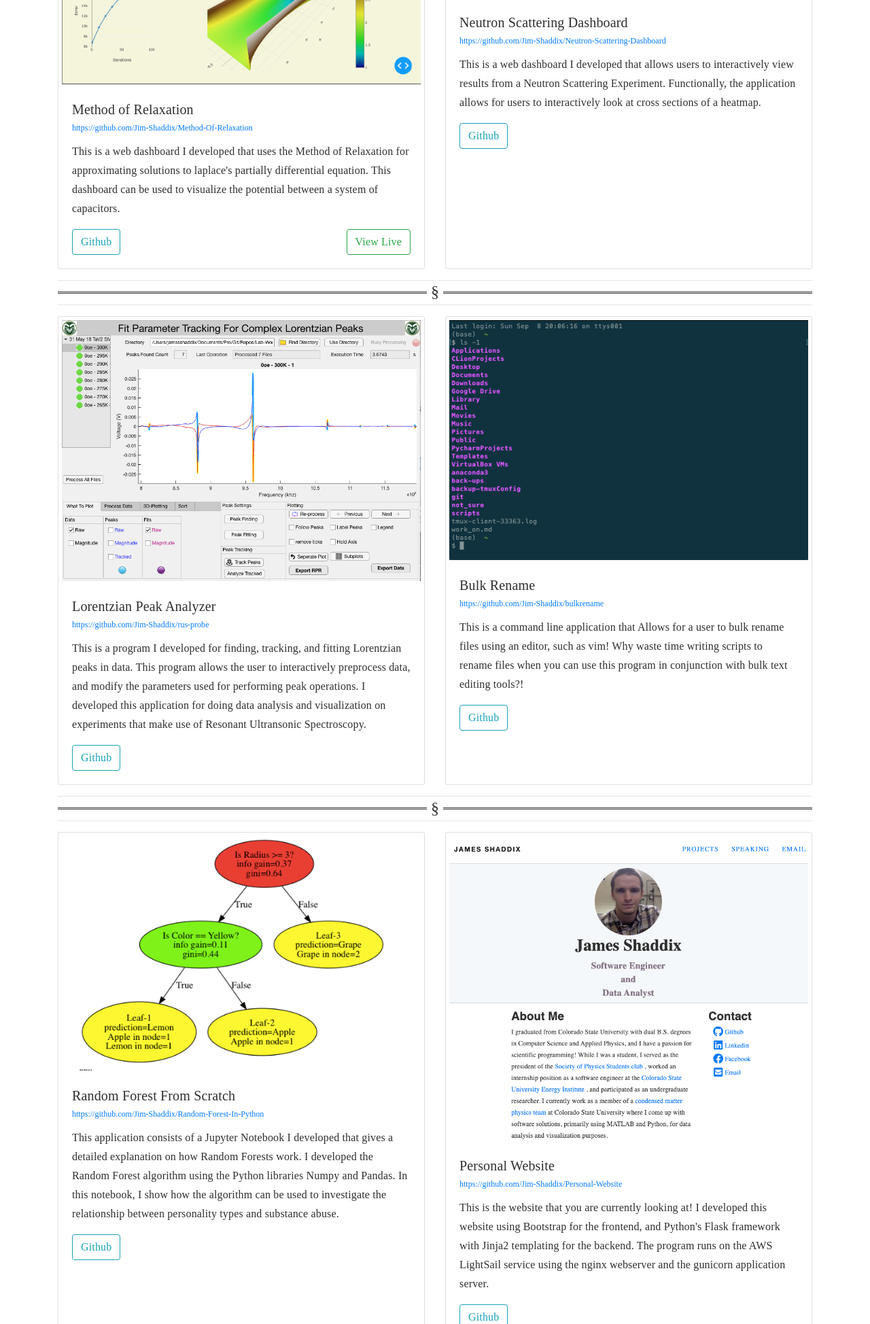
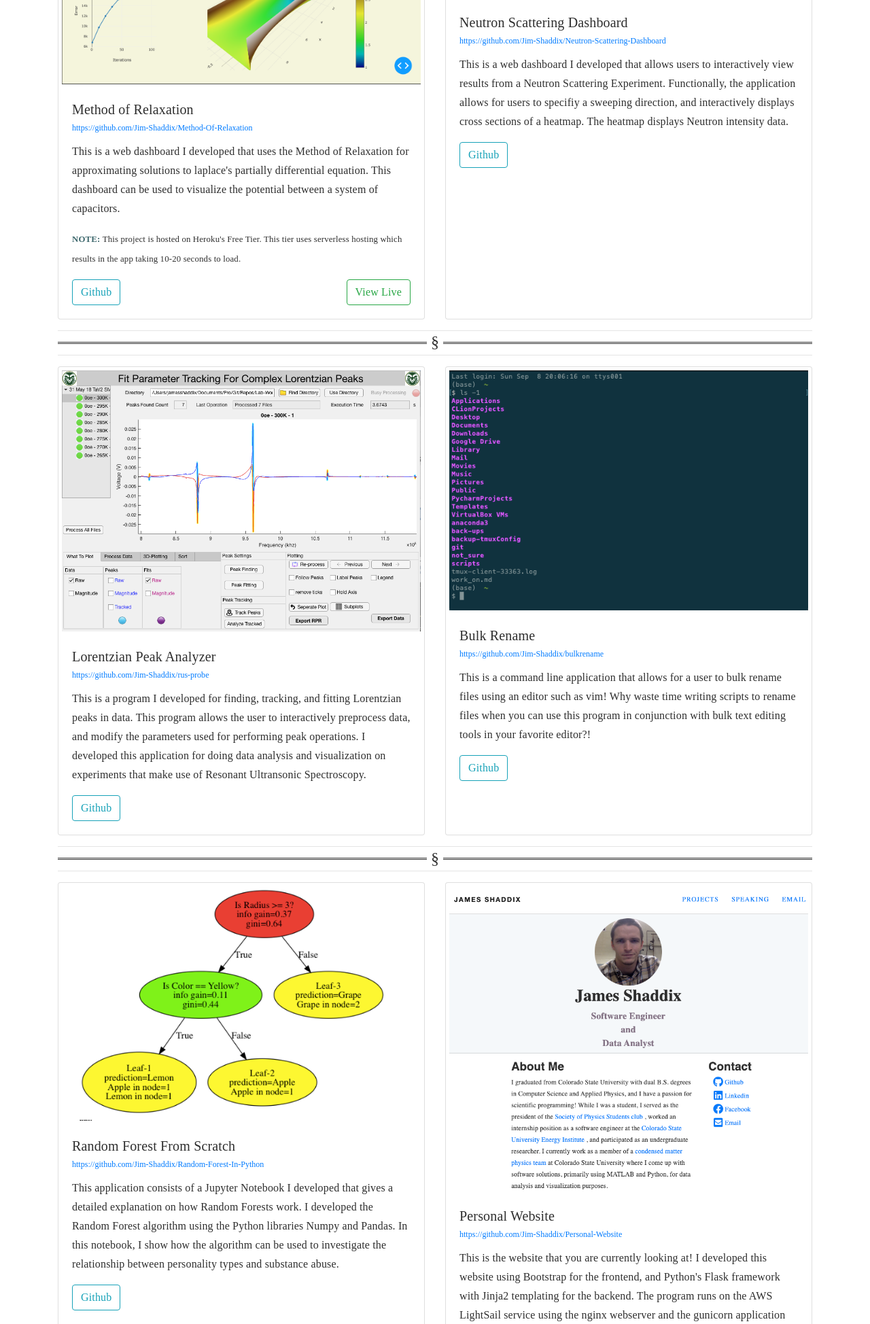
Before and after one commit to Jim-Shaddix/Personal-Website, a Flask app: page /projects in a window 1280 px wide. Shown: the part 492-2440 px from the top of the page at 68% size. Run offline with Flask 2, Linux system fonts and the light colour scheme; some libraries are stand-ins or nearby versions.

Commit message:
I created buttons in the talks section. I refactored some of the html in the projects section. I also made the personal picture a static size.

```diff
--- a/static/json/projects.json
+++ b/static/json/projects.json
@@ -8,7 +8,8 @@
                     "approximating solutions to laplace's partially differential equation.",
                     "This dashboard can be used to visualize the potential between",
                     "a system of capacitors."],
-    "live": "https://method-of-relaxation.herokuapp.com"
+    "live": "https://method-of-relaxation.herokuapp.com",
+    "heroku": true
   },
 
   {
@@ -17,7 +18,9 @@
     "image": "images/project-images/Neutron-Scattering.png",
     "description": ["This is a web dashboard I developed that allows users to interactively ",
                     "view results from a Neutron Scattering Experiment. Functionally, the application",
-                    "allows for users to interactively look at cross sections of a heatmap."]
+                    "allows for users to specifiy a sweeping direction, and",
+                    "interactively displays cross sections of a heatmap. The",
+                    "heatmap displays Neutron intensity data."]
   },
 
   {
@@ -36,9 +39,10 @@
     "title": "Bulk Rename",
     "github": "https://github.com/Jim-Shaddix/bulkrename",
     "image": "images/project-images/bulkrename.png",
-    "description": ["This is a command line application that Allows for a user to bulk rename files using an editor, such as vim!",
+    "description": ["This is a command line application that allows for a user to bulk rename files using an editor such as vim!",
                     "Why waste time writing scripts to rename files when you can use",
-                    "this program in conjunction with bulk text editing tools?!"]
+                    "this program in conjunction with bulk text editing tools",
+                    "in your favorite editor?!"]
   },
 
   {
@@ -65,11 +69,12 @@
     "title": "Parallelized Decision Tree",
     "github": "https://github.com/Jim-Shaddix/Parallelized-Decision-Tree",
     "image": "images/project-images/parallelized-decision-tree.png",
-    "description": ["This is a final project that I developed for a calss on",
+    "description": ["This is a final project that I developed for a class on",
     "parallel programming. For this project, I developed three different",
-    "implementations of the decision tree algorithm in C++, and a analyzed the performance",
+    "implementations of the decision tree algorithm in C++, and analyzed the performance",
     "of each of the algorithms using Python. I than wrote a report comparing the",
-    "runtime performance of each of my implementations under different thread counts."]
+    "runtime performance of each of my implementations under different thread counts",
+    "that explains the observed behavior."]
   }
 
 ]
--- a/static/pretty.css
+++ b/static/pretty.css
@@ -34,7 +34,7 @@ header h3{
 }
 
 .mypic{
-    width: 17%;
+    width: 120px;
     display: block;
     margin-left: auto;
     margin-right: auto;
--- a/static/projectCards.css
+++ b/static/projectCards.css
@@ -53,3 +53,10 @@ hr.style-eight:after {
     padding: 0 0.25em;
     background: white;
 }
+
+.heroku-note b{
+    color: #3B666B;
+}
+.heroku-note p{
+    color: #5B5B5B;
+}
--- /dev/null
+++ b/templates/project_card_body.html
@@ -0,0 +1,35 @@
+<h5 class="card-title">
+  {{ project.title }}
+  <br>
+  <small>
+    <a href={{ project.github }} target="_blanck">
+      {{ project.github }}
+    </a>
+  </small>
+</h5>
+<p class="card-text"> {{ project.description }}</p>
+<p class="card-text">
+  <!-- <small class="text-muted">Last updated 3 mins ago</small> -->
+</p>
+{% if project.heroku %}
+  <p class="heroku-note">
+    <small>
+      <b> NOTE: </b> This project is hosted on Heroku's Free Tier. This tier uses serverless hosting
+      which results in the app taking 10-20 seconds to load.
+    </small>
+  </p>
+{% endif %}
+<div class="row">
+  <div class="col">
+    <a href={{ project.github }} target="_blanck">
+      <div class="btn btn-outline-info"> Github</div>
+    </a>
+  </div>
+  {% if project.live %}
+    <div class="col text-right">
+      <a href={{ project.live }} target="_blanck">
+        <div class="btn btn-outline-success"> View Live </div>
+      </a>
+    </div>
+  {% endif %}
+</div>
--- a/templates/projects.html
+++ b/templates/projects.html
@@ -21,46 +21,21 @@
   <section>
     <div class="container">
 
-        <!-- Handling Group Projects-->
+      <!-- Divider-->
       {% if project_groups %}
         <hr class="content-desktop">
         <hr class="style-eight content-desktop">
         <hr class="content-desktop">
       {% endif %}
 
+      <!-- Handling Group Projects-->
       {% for group in project_groups %}
         <div class="card-deck">
           {% for project in group %}
             <div class="card">
               <img src="{{ url_for('static', filename=project.image) }}" class="card-img-top" alt="...">
               <div class="card-body">
-                            <h5 class="card-title">
-                                {{ project.title }}
-                                <br>
-                                <small>
-                                    <a href={{ project.github }} target="_blanck">
-                                        {{ project.github }}
-                                    </a>
-                                </small>
-                            </h5>
-                            <p class="card-text"> {{ project.description }}</p>
-                            <p class="card-text">
-                                <!-- <small class="text-muted">Last updated 3 mins ago</small> -->
-                            </p>
-                            <div class="row">
-                              <div class="col">
-                                <a href={{ project.github }} target="_blanck">
-                                  <div class="btn btn-outline-info"> Github</div>
-                                </a>
-                              </div>
-                              {% if project.live %}
-                                <div class="col text-right">
-                                  <a href={{ project.live }} target="_blanck">
-                                    <div class="btn btn-outline-success"> View Live </div>
-                                  </a>
-                                </div>
-                              {% endif %}
-                            </div>
+                {% include "project_card_body.html" %}
               </div>
             </div>
           {% endfor %}
@@ -80,36 +55,7 @@
               </div>
               <div class="col-md-8">
                 <div class="card-body">
-                                <h5 class="card-title">
-                                    {{ project.title }}
-                                    <br>
-                                    <small>
-                                        <a href={{ project.github }} target="_blanck">
-                                            {{ project.github }}
-                                        </a>
-                                    </small>
-                                </h5>
-                                <p class="card-text"> {{ project.description }}</p>
-
-                                <div class="row">
-                                  <div class="col">
-                                    <a href={{ project.github }} target="_blanck">
-                                      <div class="btn btn-outline-info"> Github</div>
-                                    </a>
-                                  </div>
-                                  {% if project.live %}
-                                    <div class="col text-right">
-                                      <a href={{ project.live }} target="_blanck">
-                                        <div class="btn btn-outline-success"> View Live </div>
-                                      </a>
-                                    </div>
-                                  {% endif %}
-                                </div>
-                                    <!--
-                                    <p class="card-text">
-                                        <small class="text-muted">Last updated 3 mins ago</small>
-                                    </p>
-                                    -->
+                  {% include "project_card_body.html" %}
                 </div>
               </div>
             </div>
```
Also changed, not shown: templates/talks.html (+30 -8 lines), README.md. Lines whose indentation alone changed are shown as unchanged.
